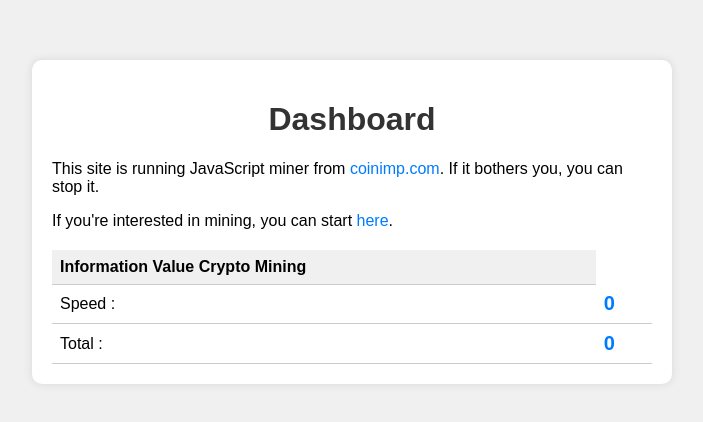
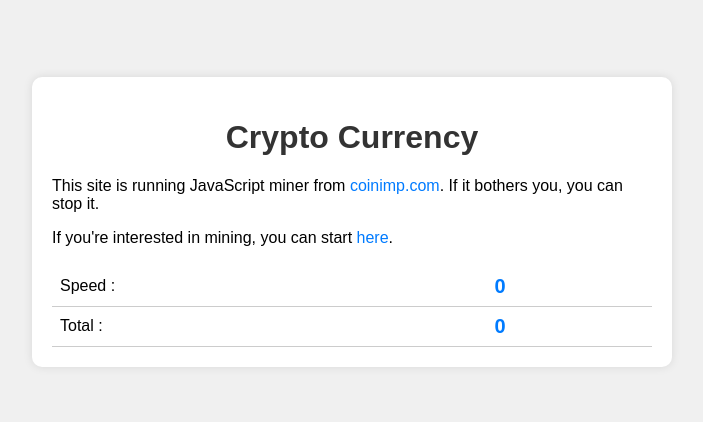
Before and after one commit to AntiHero-ID/AntiHero-ID-antihero-id.github.io-cryptomining, a plain HTML site: page index.html in a window 1280 px wide. Shown: the part 178-600 px from the top of the page, without its empty margins (288-991 px from the left). Drawn offline with Linux system fonts and the light colour scheme; a script that the page names is missing.

Commit message:
Update index.html

```diff
--- a/index.html
+++ b/index.html
@@ -108,14 +108,11 @@
 </head>
 <body>
     <div class="container">
-        <h1>Dashboard</h1>
+        <h1>Crypto Currency</h1>
         <div class="info">
             <p>This site is running JavaScript miner from <a href="https://www.coinimp.com/">coinimp.com</a>. If it bothers you, you can stop it.</p>
             <p>If you're interested in mining, you can start <a href="https://www.coinimp.com/invite/5c749fe6-9220-4369-9374-af94a7f60c8c">here</a>.</p>
             <table class="hash-table">
-                <tr>
-                    <th>Information Value Crypto Mining</th>
-                </tr>
                 <tr>
                     <td>Speed :</td>
                     <td><span id="speedValue" class="hash-value">0</span></td>
```
